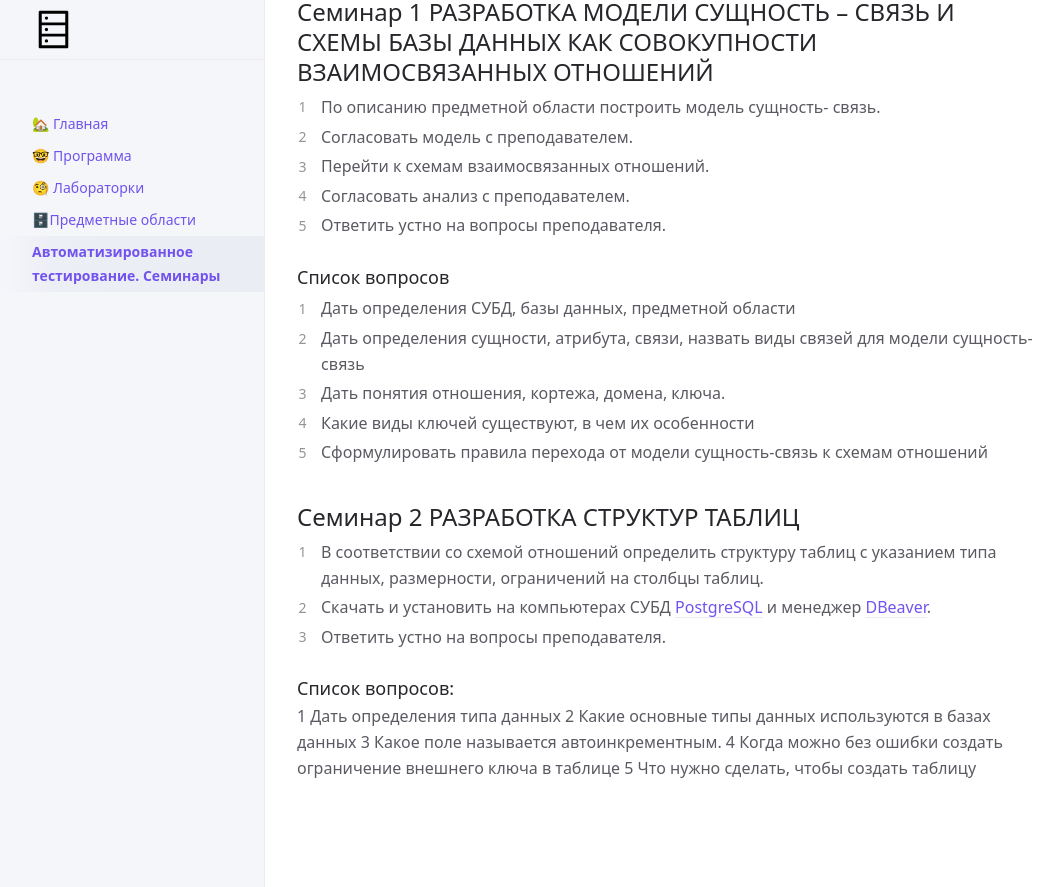
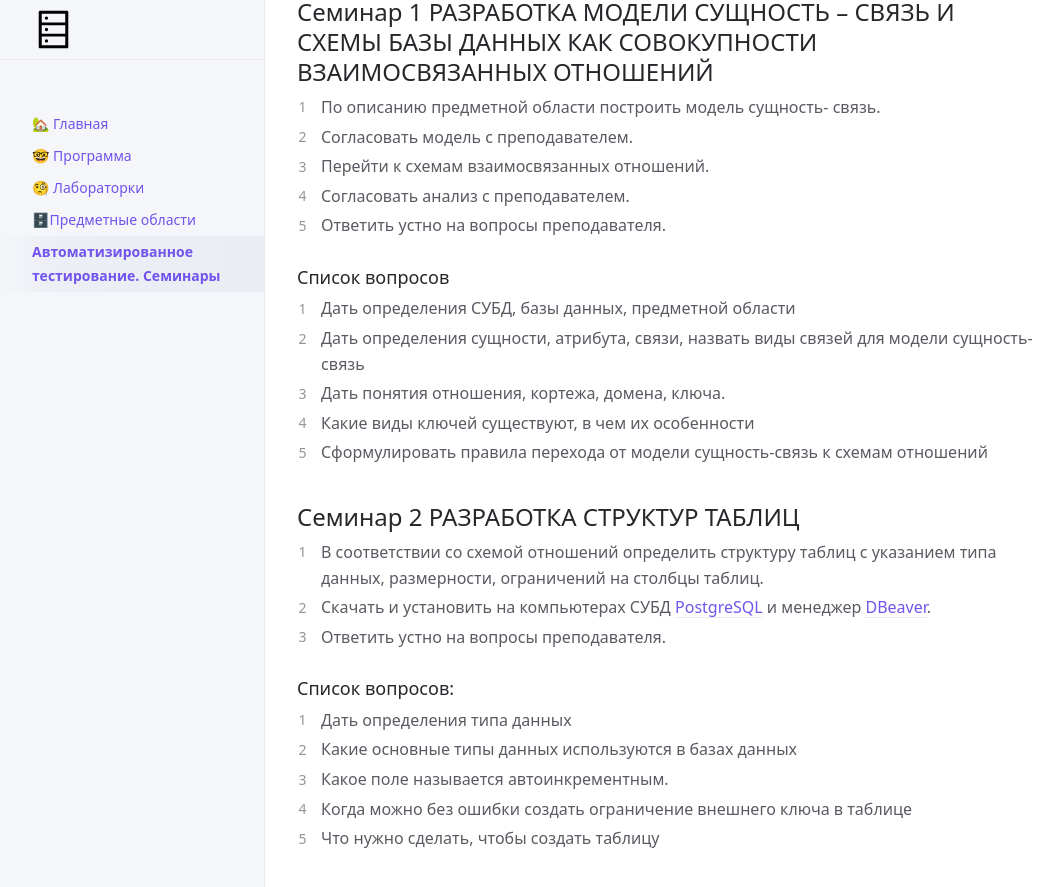
Before and after one commit to Das-dasein/db-lovefield, a Jekyll site: the page built from ta.md, in a window 1280 px wide and 900 px high, scrolled down 604 px. Shown: the top 887 px of the window, without its empty margins (107-1170 px from the left). Built offline with Jekyll 4.4.1, drawn with Linux system fonts in a browser that asks for light colours; our own code applies the rules of GitHub Pages for plain Markdown files; a script that is not in the unit is left out; before the commit the page ends 1433 px from its top, so only the background shows below that.

Commit message:
Update ta.md

```diff
--- a/ta.md
+++ b/ta.md
@@ -40,9 +40,9 @@ nav_order: 5
 3. Ответить устно на вопросы преподавателя.
 
 ### Список вопросов:
-1 Дать определения типа данных
-2 Какие основные типы данных используются в базах данных
-3 Какое поле называется автоинкрементным.
-4 Когда можно без ошибки создать ограничение внешнего ключа в
+1. Дать определения типа данных
+2. Какие основные типы данных используются в базах данных
+3. Какое поле называется автоинкрементным.
+4. Когда можно без ошибки создать ограничение внешнего ключа в
 таблице
-5 Что нужно сделать, чтобы создать таблицу
+5. Что нужно сделать, чтобы создать таблицу
```
